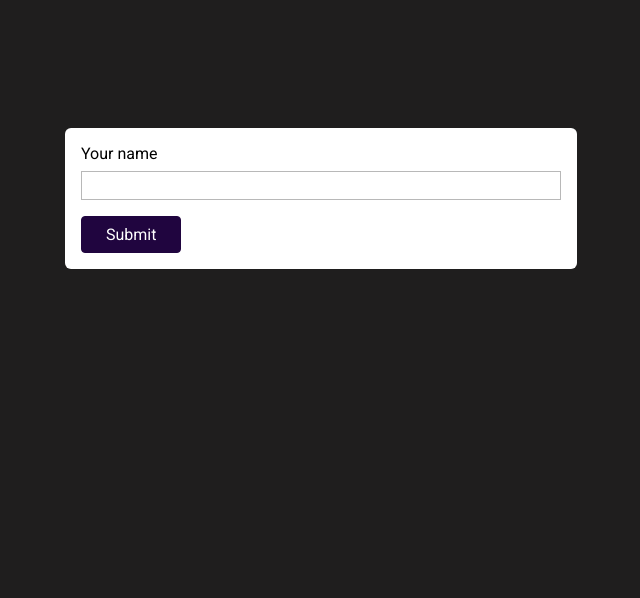
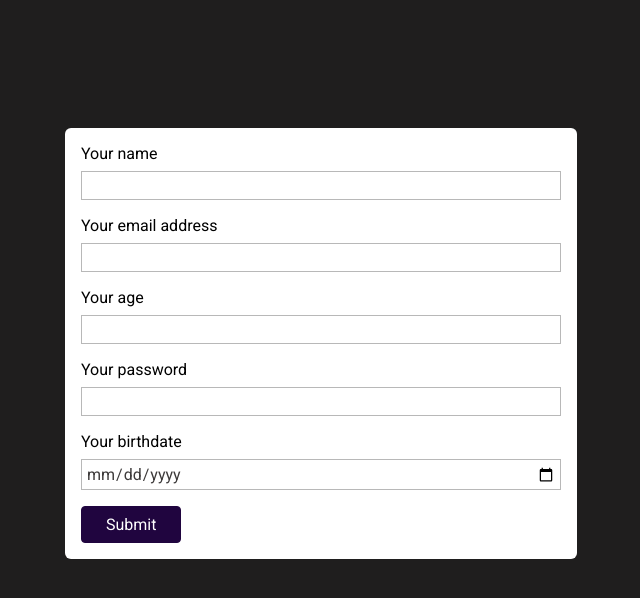
Before and after one commit to TUNAKIMBAP/Chapter-10-Web-Forms, a plain HTML site: page index.html in a window 1280 px wide. Shown: the whole page, without its empty margins (319-959 px from the left). Drawn offline with Linux system fonts and the light colour scheme.

Commit message:
added input type

```diff
--- a/index.html
+++ b/index.html
@@ -16,6 +16,14 @@
     <form action="/" method="GET">
       <label for="username">Your name</label>
       <input type="text" name="user-name" id="username" />
+      <label for="useremail">Your email address</label>
+      <input type="email" name="user-email" id="useremail" />
+      <label for="userage">Your age</label>
+      <input type="number" step="3" name="user-age" id="userage" />
+      <label for="userpassword">Your password</label>
+      <input type="password" name="user-password" id="userpassword" />
+      <label for="birthdate">Your birthdate</label>
+      <input type="date" name="user-birthdate" id="birthdate" />
       <button>Submit</button>
     </form>
   </body>
```
